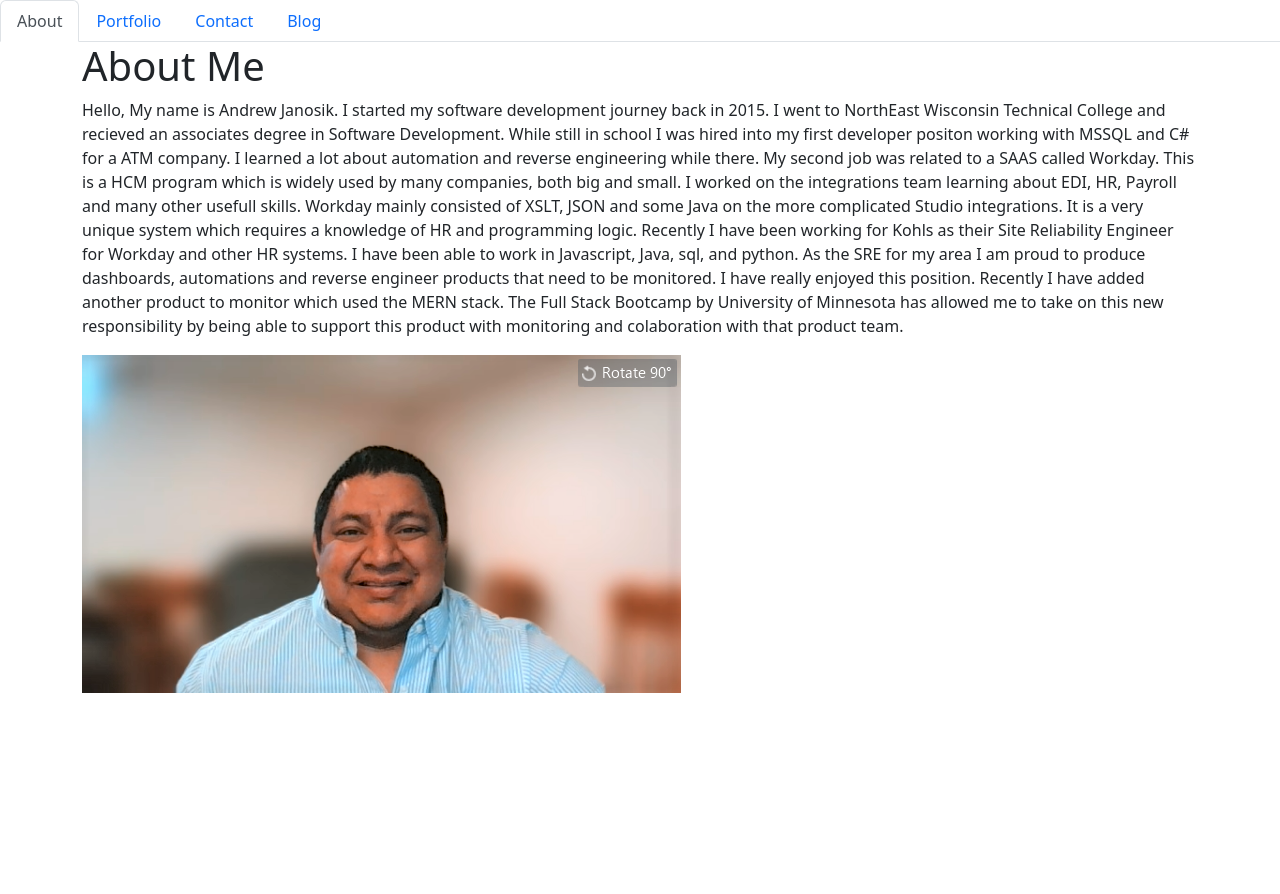
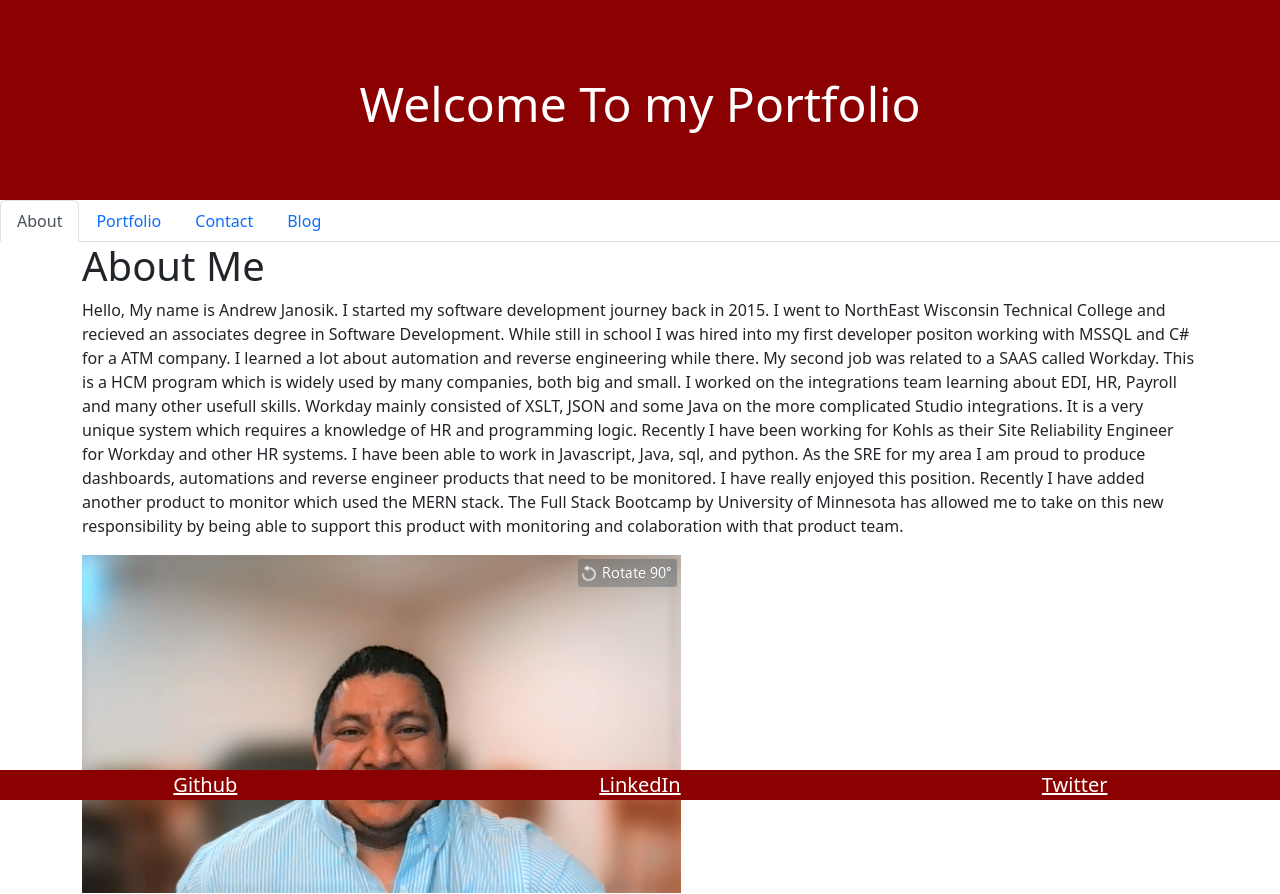
Before and after one commit to as-janosik/react-portfolio, a React (Create React App) app: page / in a window 1280 px wide. Before the commit the page ends 800 px from the top, so only its background shows below. Built offline with nearby package versions, Linux system fonts and the light colour scheme.

Commit message:
Footer and links added to form

```diff
--- /dev/null
+++ b/src/components/Footer.js
@@ -0,0 +1,26 @@
+import React from 'react';
+// Here we import the Header.css file to grant access to some additional classNames
+import '../styles/Header.css';
+
+// TODO: Create a styles object called "styles"
+const styles={
+  footer: {
+    background: 'darkRed',
+    fontSize: '20px',
+}}
+
+function Footer() {
+  // TODO: Add a style attribute to header and the h1 element
+
+  return (
+    <footer style={styles.footer} className="footer text-center fixed-bottom">
+      <div className="row row-cols-3">
+      <a style={{color: 'white'}}href="https://github.com/as-janosik">Github</a>
+      <a style={{color: 'white'}}href="www.linkedin.com/in/janosikandrew">LinkedIn</a>
+      <a style={{color: 'white'}}href="https://twitter.com/camper_coder">Twitter</a>
+      </div>
+    </footer>
+  );
+}
+
+export default Footer;
--- a/src/components/PortfolioContainer.js
+++ b/src/components/PortfolioContainer.js
@@ -4,6 +4,8 @@ import Portfolio from './pages/Portfolio';
 import About from './pages/About';
 import Blog from './pages/Blog';
 import Contact from './pages/Contact';
+import Header from './Header';
+import Footer from './Footer';
 
 export default function PortfolioContainer() {
   const [currentPage, setCurrentPage] = useState('About');
@@ -25,11 +27,14 @@ export default function PortfolioContainer() {
   const handlePageChange = (page) => setCurrentPage(page);
 
   return (
+
     <div>
+      <Header></Header>
       {/* We are passing the currentPage from state and the function to update it */}
       <NavTabs currentPage={currentPage} handlePageChange={handlePageChange} />
       {/* Here we are calling the renderPage method which will return a component  */}
       {renderPage()}
+      <Footer></Footer>
     </div>
   );
 }
```
